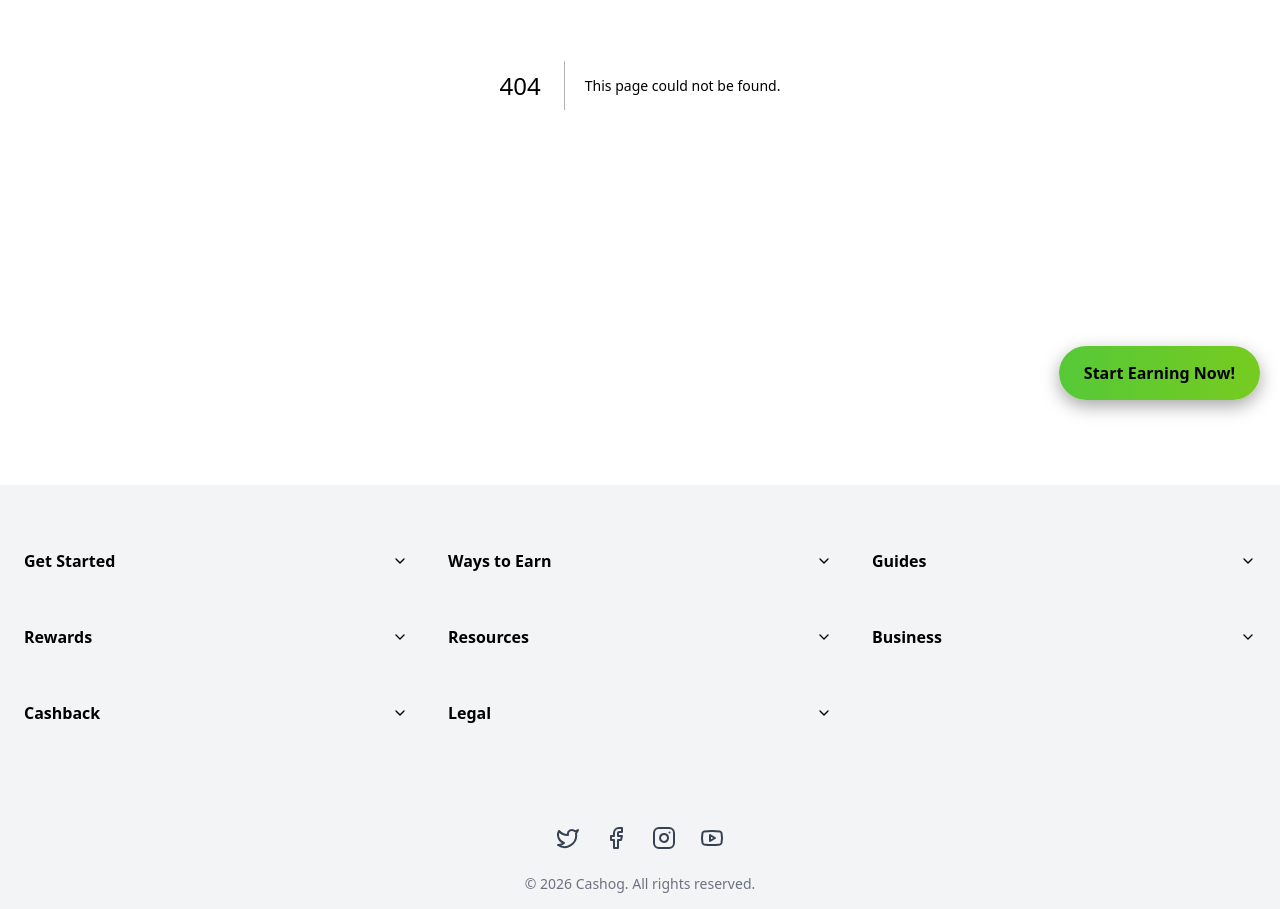
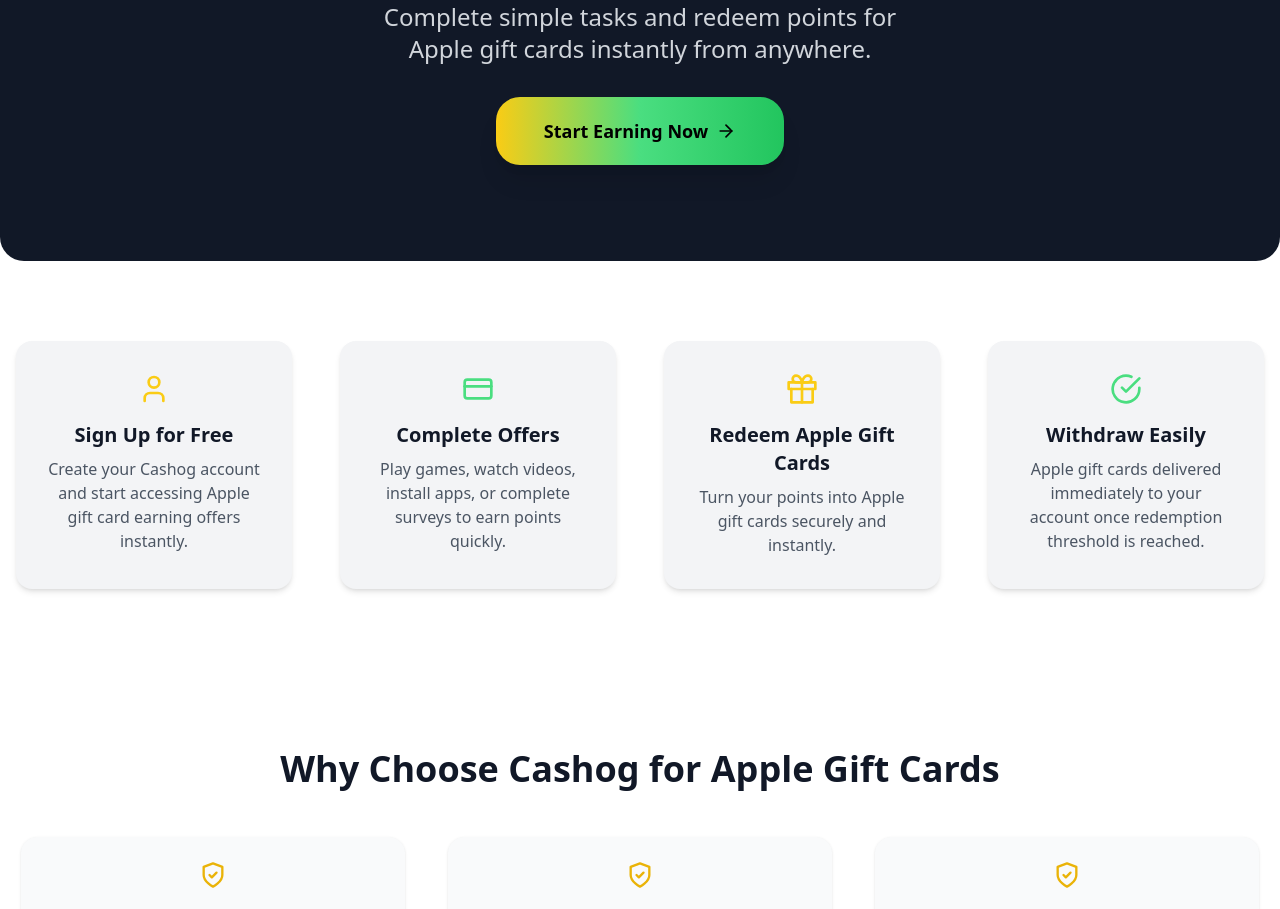
Before and after one commit to tool63/cashin, a Next.js app: page /earn-apple-gift-card in a window 1280 px wide. Before the commit this address had no page. Shown: the part 380-1289 px from the top of the page. Built offline with nearby package versions, Linux system fonts and the light colour scheme.

Commit message:
Create page.tsx

```diff
--- /dev/null
+++ b/app/(site)/earn-apple-gift-card/page.tsx
@@ -0,0 +1,169 @@
+"use client";
+
+import React from "react";
+import { ArrowRight, Gift, CreditCard, User, CheckCircle, ShieldCheck } from "lucide-react";
+import Link from "next/link";
+import { motion } from "framer-motion";
+import Meta from "@/components/seo/SeoEngine";
+import TypingText from "@/components/typing/TypingText";
+
+/* ================= STEPS ================= */
+const steps = [
+  {
+    icon: <User size={32} className="text-yellow-400" />,
+    title: "Sign Up for Free",
+    description: "Create your Cashog account and start accessing Apple gift card earning offers instantly.",
+  },
+  {
+    icon: <CreditCard size={32} className="text-green-400" />,
+    title: "Complete Offers",
+    description: "Play games, watch videos, install apps, or complete surveys to earn points quickly.",
+  },
+  {
+    icon: <Gift size={32} className="text-yellow-400" />,
+    title: "Redeem Apple Gift Cards",
+    description: "Turn your points into Apple gift cards securely and instantly.",
+  },
+  {
+    icon: <CheckCircle size={32} className="text-green-400" />,
+    title: "Withdraw Easily",
+    description: "Apple gift cards delivered immediately to your account once redemption threshold is reached.",
+  },
+];
+
+/* ================= FEATURES ================= */
+const features = [
+  { title: "Instant Delivery", description: "Apple gift cards are delivered immediately after redemption." },
+  { title: "High-Paying Offers", description: "Top offers ensure maximum points for every task completed." },
+  { title: "Global Access", description: "Available to users worldwide, from any device." },
+  { title: "Mobile-Friendly", description: "Earn points on the go with our fully responsive platform." },
+  { title: "Trusted & Secure", description: "Millions of users trust Cashog for safe rewards." },
+  { title: "24/7 Support", description: "Our support team is always ready to help whenever needed." },
+];
+
+/* ================= FAQ ================= */
+const faqs = [
+  { q: "How do I redeem Apple gift cards?", a: "Collect points and redeem them in your rewards section for instant Apple gift cards." },
+  { q: "Can I earn on mobile?", a: "Yes! The platform is fully mobile-friendly and works on any device." },
+  { q: "Is signing up free?", a: "Absolutely! Cashog is 100% free to join." },
+  { q: "Do I need PayPal to redeem?", a: "No, you can directly redeem points for Apple gift cards without PayPal." },
+  { q: "How long does delivery take?", a: "Apple gift cards are delivered instantly to your account after redemption." },
+];
+
+/* ================= PAGE COMPONENT ================= */
+export default function EarnAppleGiftCard() {
+  return (
+    <>
+      <Meta
+        title="Cashog - Earn Apple Gift Cards"
+        description="Learn how to earn Apple gift cards online by completing tasks, surveys, and offers with Cashog. Instant, secure, and high-paying rewards!"
+      />
+
+      <main className="transition-colors duration-300 bg-white dark:bg-[#070A14] text-gray-900 dark:text-white min-h-screen">
+
+        {/* ================= HERO ================= */}
+        <section className="py-24 px-4 text-center bg-[#111827] dark:bg-[#111827] rounded-b-3xl">
+          <div className="max-w-3xl mx-auto">
+            <h1 className="text-5xl sm:text-6xl font-extrabold mb-4 text-white">
+              Earn Apple Gift Cards Online
+            </h1>
+
+            <div className="text-4xl sm:text-5xl md:text-6xl font-extrabold mb-6 bg-clip-text text-transparent bg-gradient-to-r from-yellow-400 via-green-400 to-green-500">
+              <TypingText />
+            </div>
+
+            <p className="text-lg sm:text-xl md:text-2xl mb-8 text-gray-300 max-w-xl mx-auto leading-relaxed">
+              Complete simple tasks and redeem points for Apple gift cards instantly from anywhere.
+            </p>
+
+            <Link href="/signup" className="cta-observer inline-block">
+              <motion.span
+                whileHover={{ scale: 1.05 }}
+                whileTap={{ scale: 0.97 }}
+                className="inline-flex items-center gap-2 bg-gradient-to-r from-yellow-400 via-green-400 to-green-500 text-black px-12 py-5 rounded-3xl font-bold shadow-xl text-lg"
+              >
+                Start Earning Now <ArrowRight size={20} />
+              </motion.span>
+            </Link>
+          </div>
+        </section>
+
+        {/* ================= STEPS ================= */}
+        <section className="max-w-7xl mx-auto px-4 py-20 grid gap-12 md:grid-cols-2 lg:grid-cols-4 text-center">
+          {steps.map((step, i) => (
+            <motion.div
+              key={i}
+              initial={{ opacity: 0, y: 50 }}
+              whileInView={{ opacity: 1, y: 0 }}
+              viewport={{ once: true }}
+              transition={{ duration: 0.6, delay: i * 0.2 }}
+              className="bg-gray-100 dark:bg-[#1A1F2B] rounded-2xl p-8 flex flex-col items-center shadow-md hover:shadow-lg transition-shadow duration-300"
+            >
+              <div className="mb-4">{step.icon}</div>
+              <h3 className="text-xl font-semibold mb-2">{step.title}</h3>
+              <p className="text-gray-600 dark:text-gray-400">{step.description}</p>
+            </motion.div>
+          ))}
+        </section>
+
+        {/* ================= FEATURES ================= */}
+        <section className="max-w-7xl mx-auto px-4 py-20 text-center">
+          <h2 className="text-3xl md:text-4xl font-bold mb-12">
+            Why Choose Cashog for Apple Gift Cards
+          </h2>
+          <div className="grid gap-8 md:grid-cols-2 lg:grid-cols-3 justify-center">
+            {features.map((feature, i) => (
+              <motion.div
+                key={i}
+                initial={{ opacity: 0, y: 30 }}
+                whileInView={{ opacity: 1, y: 0 }}
+                viewport={{ once: true }}
+                transition={{ duration: 0.5, delay: i * 0.2 }}
+                className="bg-gray-50 dark:bg-[#111827] rounded-2xl p-6 text-center shadow hover:shadow-xl transition-shadow duration-300 w-full max-w-sm mx-auto"
+              >
+                <div className="flex justify-center mb-4 text-yellow-500">
+                  <ShieldCheck size={28} />
+                </div>
+                <h3 className="text-xl font-semibold mb-2">{feature.title}</h3>
+                <p className="text-gray-600 dark:text-gray-400">{feature.description}</p>
+              </motion.div>
+            ))}
+          </div>
+        </section>
+
+        {/* ================= FAQ ================= */}
+        <section className="max-w-4xl mx-auto px-4 py-20 text-center">
+          <h2 className="text-3xl md:text-4xl font-bold mb-12">Frequently Asked Questions</h2>
+          <div className="space-y-4">
+            {faqs.map((faq, i) => (
+              <details key={i} className="bg-gray-100 dark:bg-[#1A1F2B] rounded-xl p-4 cursor-pointer group">
+                <summary className="font-semibold text-lg">{faq.q}</summary>
+                <p className="mt-2 text-gray-600 dark:text-gray-400">{faq.a}</p>
+              </details>
+            ))}
+          </div>
+        </section>
+
+        {/* ================= FINAL CTA ================= */}
+        <section className="text-center py-28 bg-[#111827] dark:bg-[#111827] w-full transition-colors duration-300 rounded-t-3xl">
+          <h2 className="text-4xl sm:text-5xl font-extrabold mb-8 bg-clip-text text-transparent bg-gradient-to-r from-yellow-400 via-green-400 to-green-500">
+            Start Earning Apple Gift Cards Today!
+          </h2>
+          <Link href="/signup" className="cta-observer inline-block">
+            <motion.span
+              whileHover={{ scale: 1.05 }}
+              whileTap={{ scale: 0.97 }}
+              className="inline-flex items-center gap-3 bg-gradient-to-r from-yellow-400 via-green-400 to-green-500 text-black px-16 py-6 rounded-3xl font-bold shadow-2xl text-xl"
+            >
+              Redeem Gift Cards <ArrowRight size={20} />
+            </motion.span>
+          </Link>
+          <p className="mt-6 text-gray-300 text-lg max-w-md mx-auto transition-colors duration-300">
+            Join Cashog and start earning Apple gift cards instantly from any device, anywhere.
+          </p>
+        </section>
+
+      </main>
+    </>
+  );
+}
```
